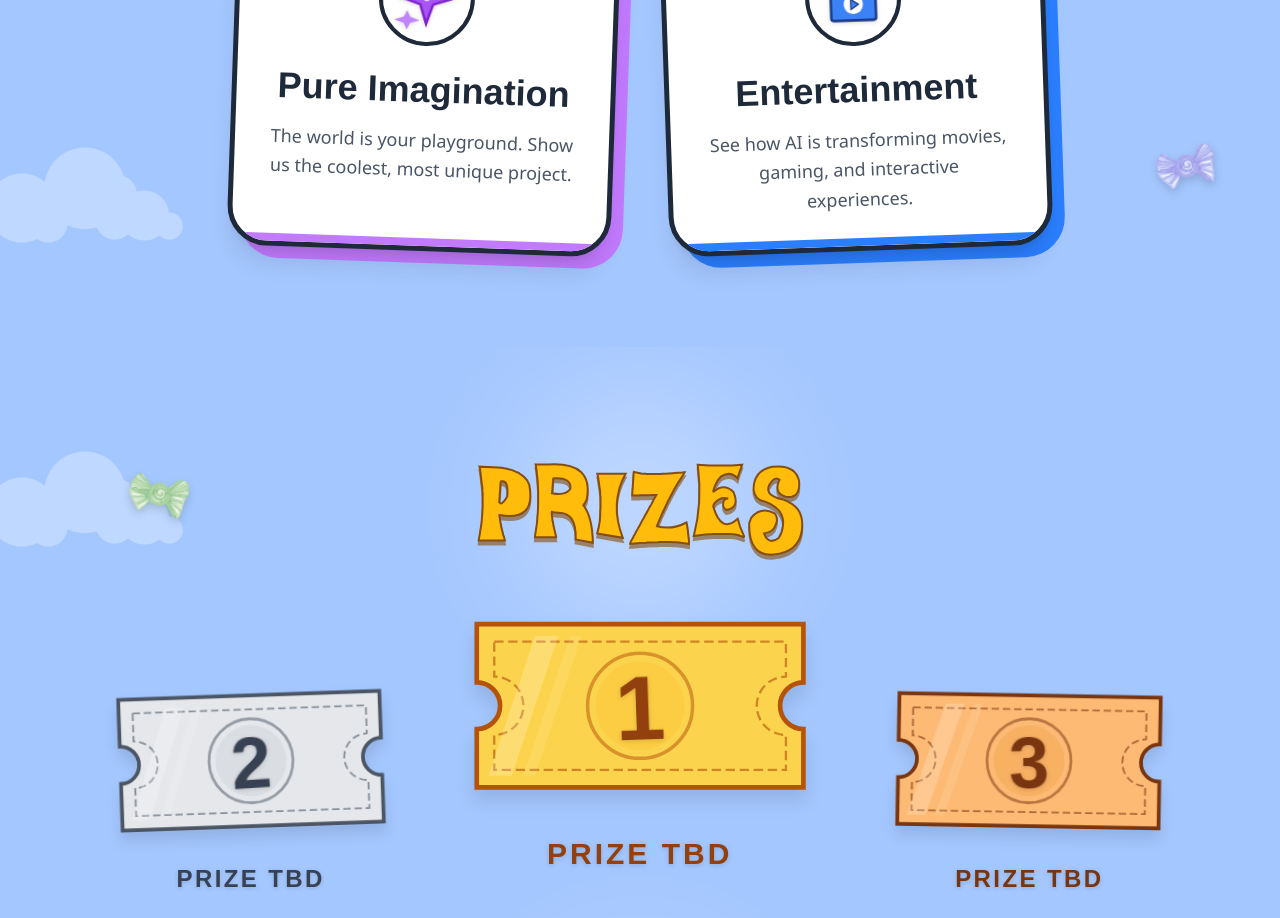
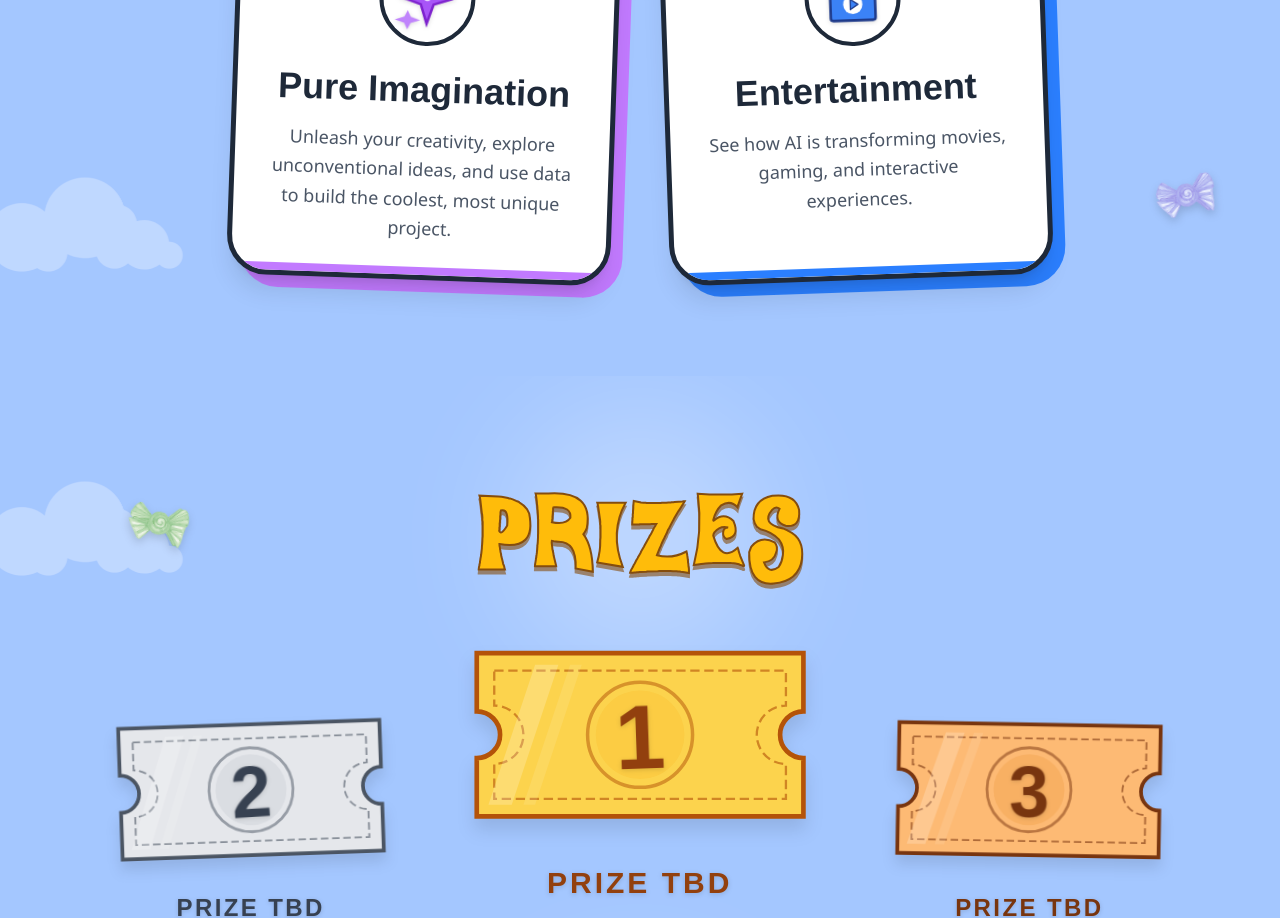
Before and after one commit to DataScience-GT/query, a Next.js app: page / in a window 1280 px wide. Shown: the part 3280-4198 px from the top of the page. Built offline with nearby package versions, Linux system fonts and the light colour scheme; a web font is replaced by a local one.

Commit message:
Update TracksSection.tsx

```diff
--- a/components/sections/TracksSection.tsx
+++ b/components/sections/TracksSection.tsx
@@ -215,7 +215,7 @@ export default function TracksSection() {
             <div className="w-full md:w-[calc(50%-1.5rem)] lg:w-[calc(33.33%-2rem)]">
               <TrackCard
                 title="Pure Imagination"
-                description="The world is your playground. Show us the coolest, most unique project."
+                description="Unleash your creativity, explore unconventional ideas, and use data to build the coolest, most unique project."
                 icon={<Icons.Imagination />}
                 color="bg-purple-400"
                 rotate="md:rotate-2"
```
